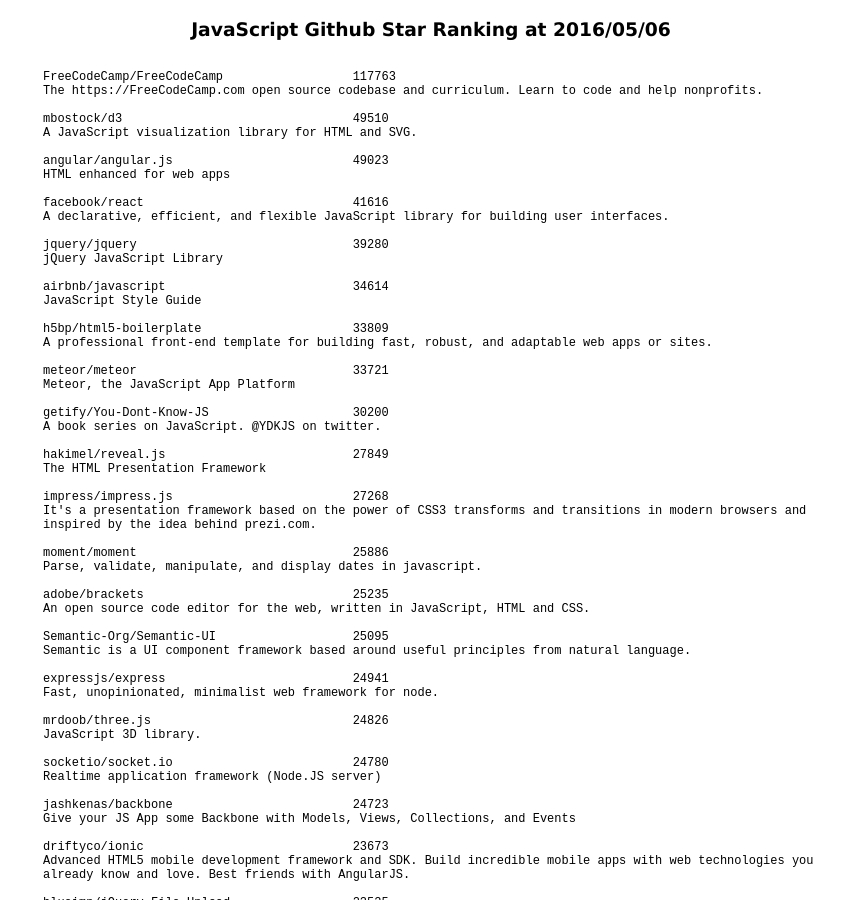
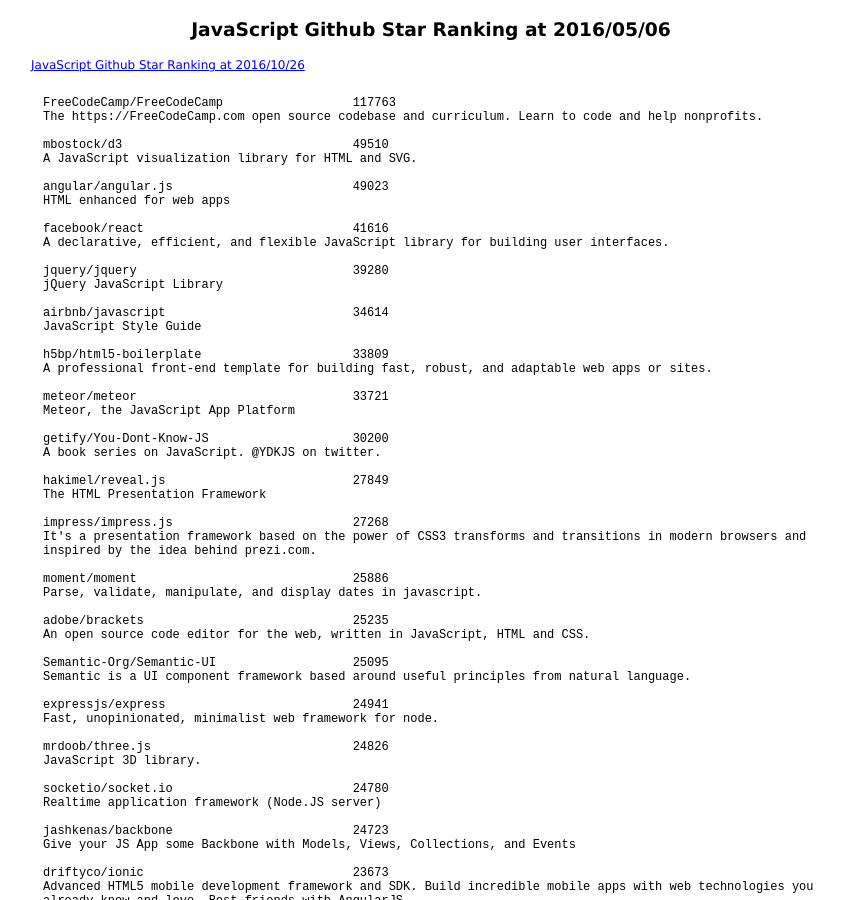
Before and after one commit to 38elements/38elements.github.com, a Jekyll site: the page built from _posts/2016-05-06-javascript-repository-github-star-ranking.md, in a window 1280 px wide and 900 px high. Shown: the whole window, without its empty margins (209-1053 px from the left). Built offline with Jekyll 4.4.1, drawn with Linux system fonts in a browser that asks for light colours.

Commit message:
Update 2016-05-06-javascript-repository-github-star-ranking.md

```diff
--- a/_posts/2016-05-06-javascript-repository-github-star-ranking.md
+++ b/_posts/2016-05-06-javascript-repository-github-star-ranking.md
@@ -2,6 +2,7 @@
 layout: posts
 title: JavaScript Github Star Ranking at 2016/05/06
 ---
+[JavaScript Github Star Ranking at 2016/10/26](/2016/10/26/javascript-repository-github-star-ranking.html)
 <pre style="background-color: white;border: none;">
 FreeCodeCamp/FreeCodeCamp                  117763
 The https://FreeCodeCamp.com open source codebase and curriculum. Learn to code and help nonprofits.
```
